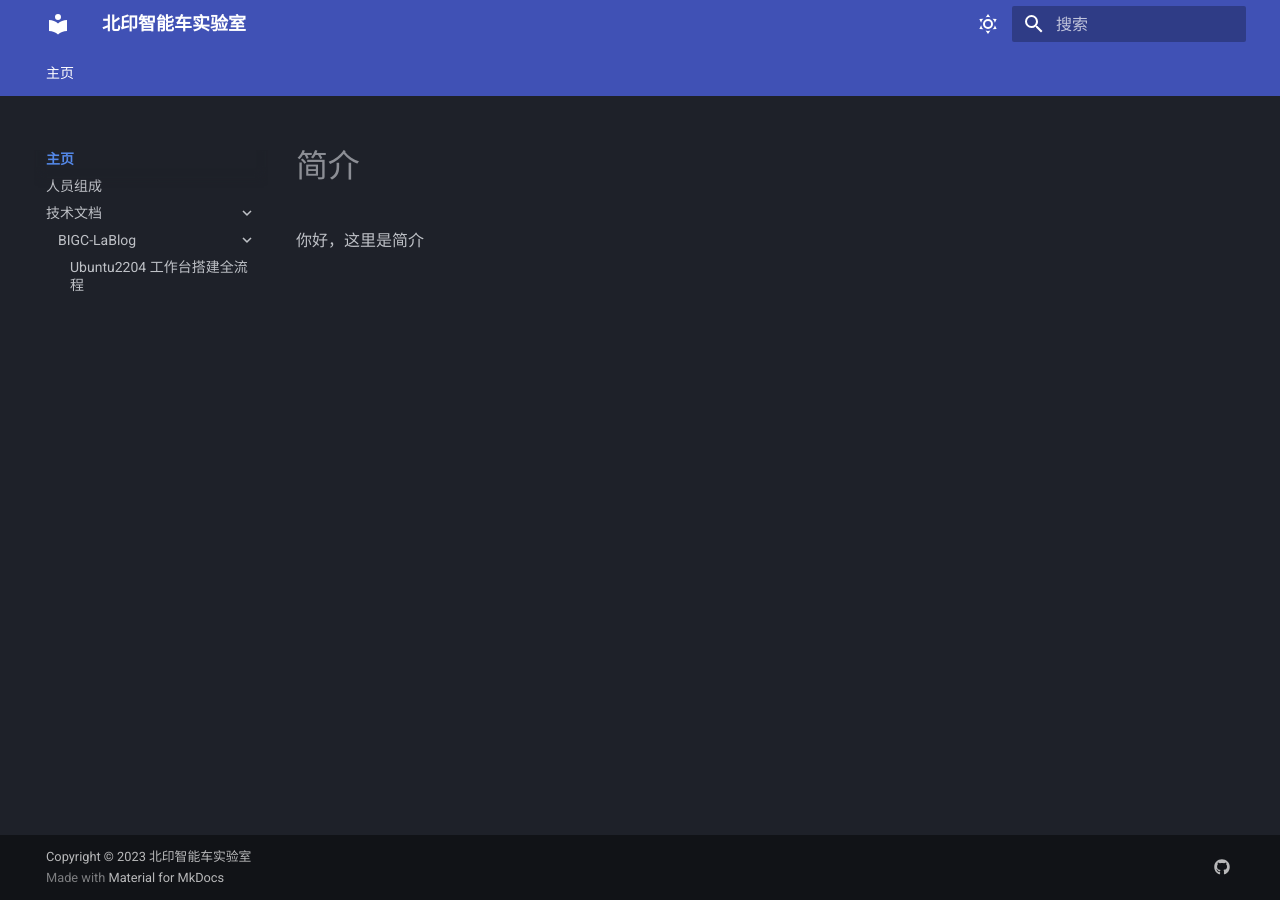
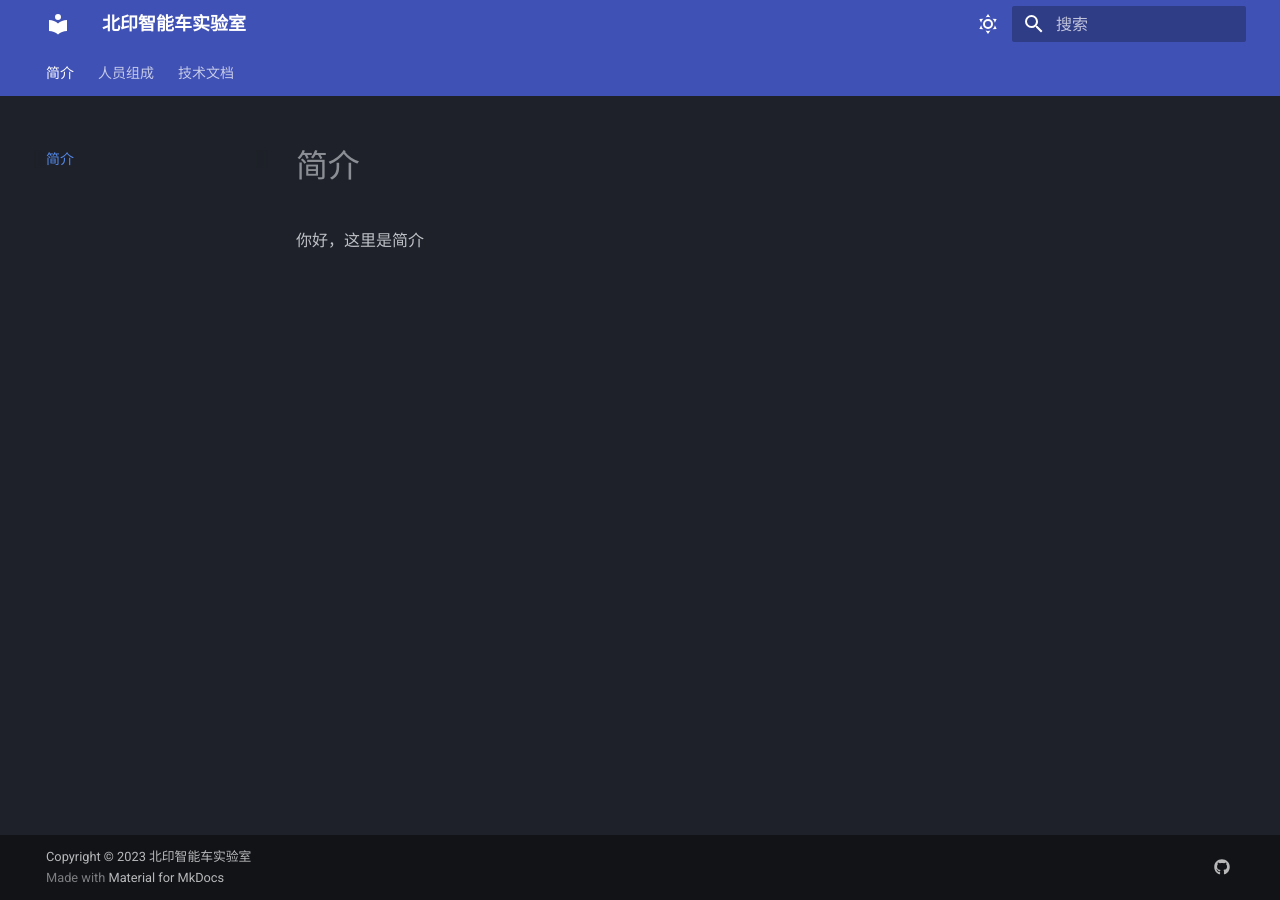
Before and after one commit to people08/smartcarlabtest.github.io, an MkDocs documentation site: the page built from docs/intro/index.md, in a window 1280 px wide. Built offline with MkDocs 1.6.1 and Material for MkDocs 9.7.7, drawn with Linux system fonts in a browser that asks for light colours; part of the change alters nothing that is shown.

Commit message:
2023-05-15_21:18:06 update

```diff
--- a/mkdocs.yml
+++ b/mkdocs.yml
@@ -29,12 +29,11 @@ theme:
 
 nav:
 # - 其他新增一级栏目:
-  - 主页:
-    - 简介: intro/index.md
-    - 人员组成: staff/index.md
-    - 技术文档:
-      - BIGC-LaBlog:
-        - Ubuntu2204 工作台搭建全流程: BIGC-LaBlog/Ubuntu-WorkSpace/Ubuntu2204-WorkSpace.md
+  - 简介: intro/index.md
+  - 人员组成: staff/index.md
+  - 技术文档:
+    - BIGC-LaBlog:
+      - Ubuntu2204 工作台搭建全流程: BIGC-LaBlog/Ubuntu-WorkSpace/Ubuntu2204-WorkSpace.md
 extra_css:
   - mkdocs/css/no-footer.css # 不使用底部的翻页
 extra:
```
